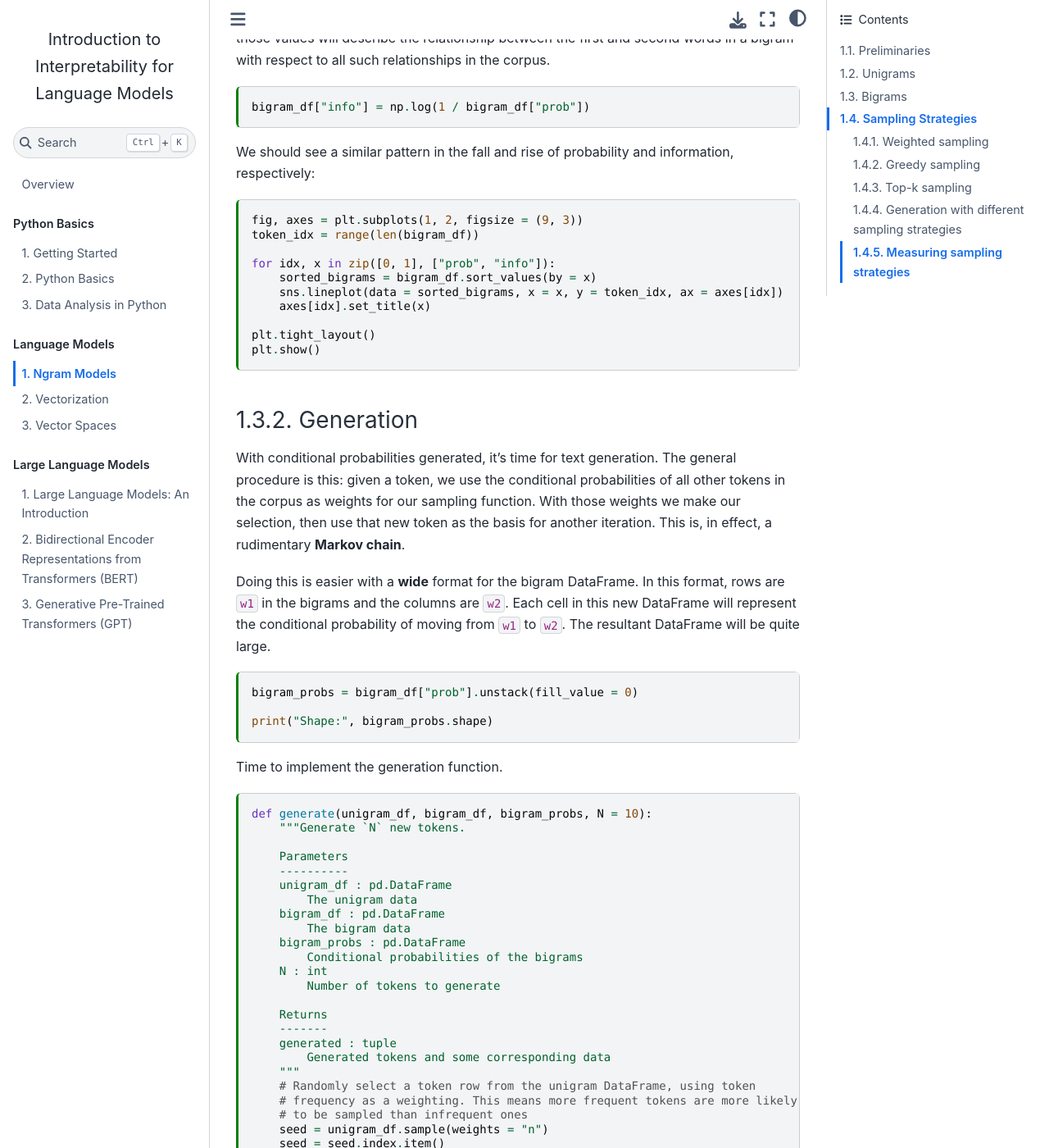
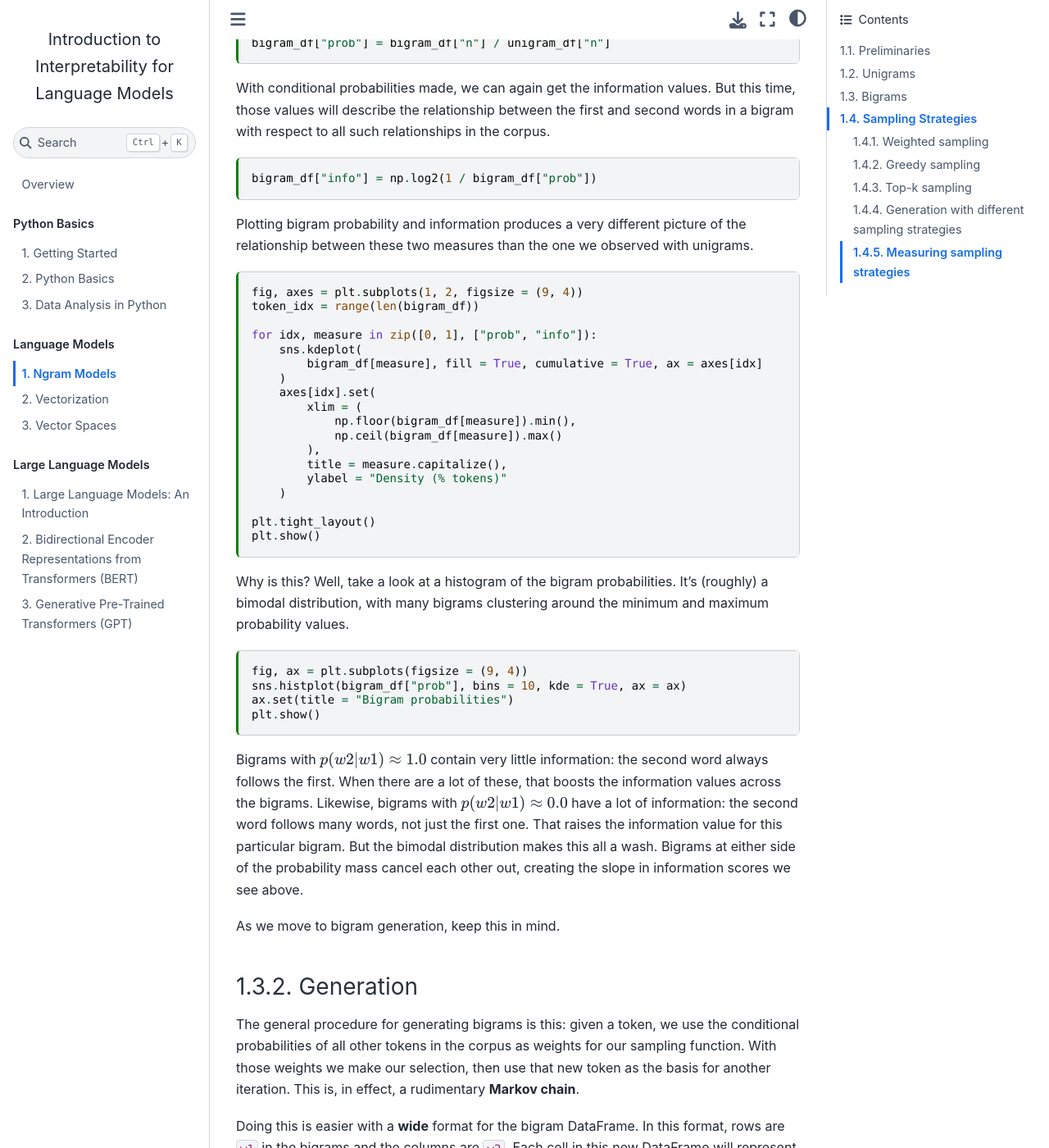
Before and after one commit to t-shoemaker/2024_dtl_lm-interpretability, a Jupyter Book: the page built from chapters/04_ngram-models.md, in a window 1280 px wide and 1400 px high, scrolled down 7901 px. Shown: the whole window at 82% size. Built offline with Jupyter Book 1.0.4 settings and Sphinx 7.4.7 and the Sphinx Book theme 1.1.4, drawn with Linux system fonts in a browser that asks for light colours; some of the changed text lies outside the part shown.

Commit message:
Nuancing the bigram probability and info explanation

````diff
--- a/chapters/04_ngram-models.md
+++ b/chapters/04_ngram-models.md
@@ -174,19 +174,23 @@ Doing this in code is also straightforward:
 unigram_df["info"] = np.log2(1 / unigram_df["prob"])
 ```
 
-If we look at the information values we've created, we will see that they
-increase as tokens become more rare. This should make sense. Information is
-just the normalized surprise of a token, which increases as its probability
-decreases. Note too that the vast majority of tokens in the data have low
-probability.
+If we look at the information values, we will see that most are quite high.
+This should make sense. Information is just the normalized surprise of a token,
+which increases as its probability decreases. Because most tokens have low
+probability, they have high information.
 
 ```{code-cell}
-fig, axes = plt.subplots(1, 2, figsize = (9, 3))
+fig, axes = plt.subplots(1, 2, figsize = (9, 4))
 token_idx = range(len(unigram_df))
 
-for idx, x in zip([0, 1], ["prob", "info"]):
-    sns.lineplot(data = unigram_df, x = x, y = token_idx, ax = axes[idx])
-    axes[idx].set_title(x)
+for idx, measure in zip([0, 1], ["prob", "info"]):
+    sns.kdeplot(
+        unigram_df[measure], fill = True, cumulative = True, ax = axes[idx]
+    )
+    axes[idx].set(
+        title = measure.capitalize(),
+        ylabel = "Density (% tokens)"
+    )
 
 plt.tight_layout()
 plt.show()
@@ -420,33 +424,64 @@ and second words in a bigram with respect to all such relationships in the
 corpus.
 
 ```{code-cell}
-bigram_df["info"] = np.log(1 / bigram_df["prob"])
+bigram_df["info"] = np.log2(1 / bigram_df["prob"])
 ```
 
-We should see a similar pattern in the fall and rise of probability and
-information, respectively:
+Plotting bigram probability and information produces a very different picture
+of the relationship between these two measures than the one we observed with
+unigrams.
 
 ```{code-cell}
-fig, axes = plt.subplots(1, 2, figsize = (9, 3))
+fig, axes = plt.subplots(1, 2, figsize = (9, 4))
 token_idx = range(len(bigram_df))
 
-for idx, x in zip([0, 1], ["prob", "info"]):
-    sorted_bigrams = bigram_df.sort_values(by = x)
-    sns.lineplot(data = sorted_bigrams, x = x, y = token_idx, ax = axes[idx])
-    axes[idx].set_title(x)
+for idx, measure in zip([0, 1], ["prob", "info"]):
+    sns.kdeplot(
+        bigram_df[measure], fill = True, cumulative = True, ax = axes[idx]
+    )
+    axes[idx].set(
+        xlim = (
+            np.floor(bigram_df[measure]).min(),
+            np.ceil(bigram_df[measure]).max()
+        ),
+        title = measure.capitalize(),
+        ylabel = "Density (% tokens)"
+    )
 
 plt.tight_layout()
 plt.show()
 ```
 
+Why is this? Well, take a look at a histogram of the bigram probabilities. It's
+(roughly) a bimodal distribution, with many bigrams clustering around the
+minimum and maximum probability values.
+
+```{code-cell}
+fig, ax = plt.subplots(figsize = (9, 4))
+sns.histplot(bigram_df["prob"], bins = 10, kde = True, ax = ax)
+ax.set(title = "Bigram probabilities")
+plt.show()
+```
+
+Bigrams with $p(w2|w1) \approx 1.0$ contain very little information: the second
+word always follows the first. When there are a lot of these, that boosts the
+information values across the bigrams. Likewise, bigrams with $p(w2|w1) \approx
+0.0$ have a lot of information: the second word follows many words, not just
+the first one. That raises the information value for this particular bigram.
+But the bimodal distribution makes this all a wash. Bigrams at either side of
+the probability mass cancel each other out, creating the slope in information
+scores we see above.
+
+As we move to bigram generation, keep this in mind.
+
 
 ### Generation
 
-With conditional probabilities generated, it's time for text generation. The
-general procedure is this: given a token, we use the conditional probabilities
-of all other tokens in the corpus as weights for our sampling function. With
-those weights we make our selection, then use that new token as the basis for
-another iteration. This is, in effect, a rudimentary **Markov chain**.
+The general procedure for generating bigrams is this: given a token, we use the
+conditional probabilities of all other tokens in the corpus as weights for our
+sampling function. With those weights we make our selection, then use that new
+token as the basis for another iteration. This is, in effect, a rudimentary
+**Markov chain**.
 
 Doing this is easier with a **wide** format for the bigram DataFrame. In this
 format, rows are `w1` in the bigrams and the columns are `w2`. Each cell in
@@ -763,6 +798,10 @@ for strategy, sampler in samplers.items():
     print("\n")
 ```
 
+Remember the earlier point about bigrams with $p(w2|w1) \approx 1.0$? That
+clearly influences the greedy sampling output. The generator gets trapped in a
+loop of bigrams that have exceedingly high probabilities.
+
 
 ### Measuring sampling strategies
 
````
